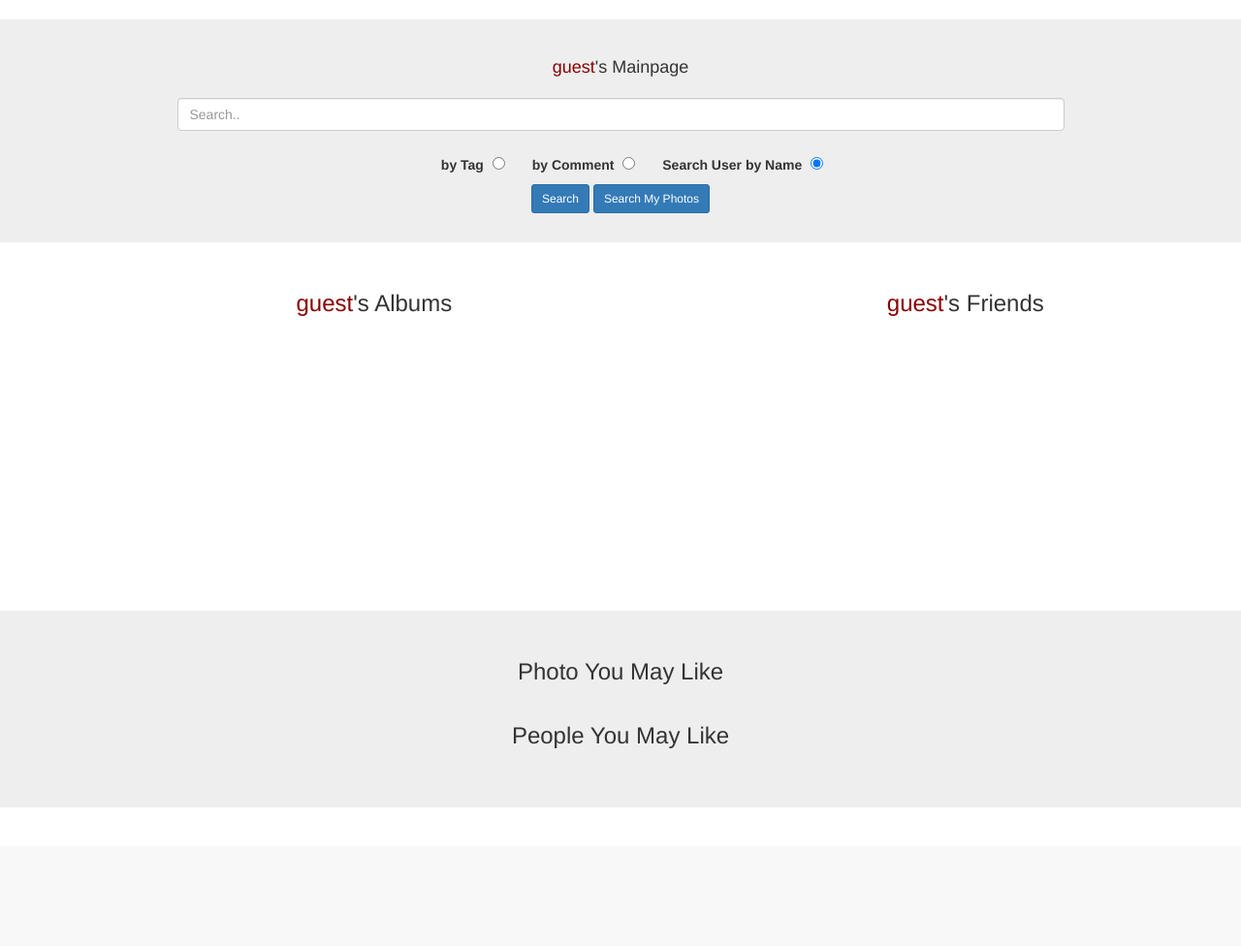
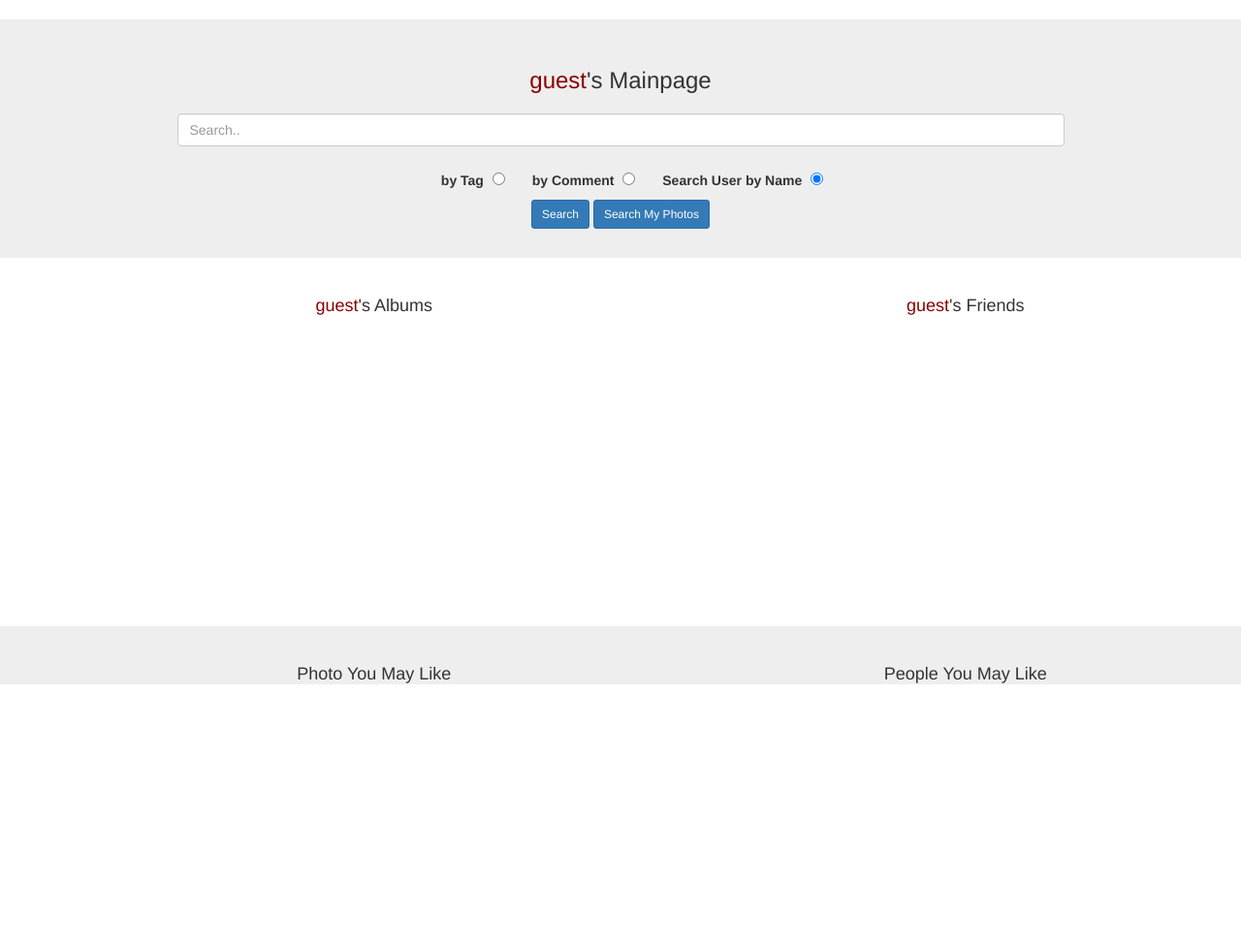
Before and after one commit to EvenGu/photo-share, a Flask app: page /profile/-1 in a window 1280 px wide. Shown: the part 50-1026 px from the top of the page at 97% size. Before the commit the page ends 822 px from the top, so only its background shows below. Run offline with Flask 2, Linux system fonts and the light colour scheme; data comes from the database, SQL or seed files in the repository; tables that the repository leaves empty hold one stand-in row (values such as "Sample post"); some libraries are stand-ins or nearby versions.

Commit message:
formatting

```diff
--- a/PhotoShare/static/home.css
+++ b/PhotoShare/static/home.css
@@ -502,6 +502,7 @@ ol ol {
   min-height: 1px;
   padding-right: 15px;
   padding-left: 15px;
+  background-color: inherit;
 }
 .col-xs-1, .col-xs-2, .col-xs-3, .col-xs-4, .col-xs-5, .col-xs-6, .col-xs-7, .col-xs-8, .col-xs-9, .col-xs-10, .col-xs-11, .col-xs-12 {
   float: left;
@@ -3050,3 +3051,7 @@ usr-comment {
 #photoTable table {
   text-align: center;
 }
+
+#foot{
+   clear: both;
+ }
--- a/PhotoShare/templates/MyProfile.html
+++ b/PhotoShare/templates/MyProfile.html
@@ -36,7 +36,7 @@ and recommendations(photo, user)
     <div class="container">
       <div class="row">
         <div class="col-md12">
-            <h4>{% if profname %} <span style="color:darkred">{{ profname }}</span>'s Mainpage{% endif %}</h4>
+            <h3>{% if profname %} <span style="color:darkred">{{ profname }}</span>'s Mainpage{% endif %}</h3>
             {% if uid!=-1 and uid!=profid %}
                 <form class="makefriends" method="GET" action="/friend/{{ profid }}">
                     {% if not friends %}
@@ -87,7 +87,7 @@ and recommendations(photo, user)
     <div class="col-xs-7 text-center">
         <!---Album--------->
         <div class="field-wrap">
-        <h3><span style="color:darkred;">{{ profname }}</span>'s Albums</h3>
+        <h4><span style="color:darkred;">{{ profname }}</span>'s Albums</h4>
         <!---Create album--------->
         {% if uname !='' and profid==uid %} <!---if auth--->
     	<div class="row text-center">
@@ -118,7 +118,7 @@ and recommendations(photo, user)
     <div class="col-xs-5 text-left">
         <!---my friends list--->
         <div class="field-wrap">
-            <h3><span style="color:darkred;">{{ profname }}</span>'s Friends</h3>
+            <h4><span style="color:darkred;">{{ profname }}</span>'s Friends</h4>
         </div>
         <div class="field-wrap" style="height: 200px;overflow-y: scroll">
             <ul>
@@ -137,39 +137,48 @@ and recommendations(photo, user)
 <!--- recommendations --->
 {% if uid==profid %}
 <section>
-<div class="jumbotron text-center"">
+<div class="jumbotron text-center">
   <div class="container">
-     <div class="row">
+     <div class="col-xs-7 text-center">
         <div class="field-wrap">
-           <h3>Photo You May Like</h3>
+           <h4>Photo You May Like</h4>
+        </div>
+        <div class="field-wrap" style="height: 200px;overflow-y: scroll">
            <table>
-           <tr>
-              {% for photo in recphotos %}
+           {% for photobatch in recphotos|batch(3) %}
+              <tr>
+              {% for photo in photobatch %}
               <td style="padding-left: 50px">
                  <a href="/photo/{{photo[0]}}">
                     <h3>{{photo[1]}}</h3>
-                    <img src="../static/upload/{{photo[2]}}" alt="" style="width:180px; height: 180px"><br/>
+                    <img src="../static/upload/{{photo[2]}}" alt="" style="width:150px; height: 150px"><br/>
                  </a>
               </td>
               {% endfor %}
-           </tr>
+              </tr>
+           {% endfor %}
            </table>
         </div>
      </div>
 
-     <div class="row">
+     <div class="col-xs-5 text-left">
         <div class="field-wrap">
-            <h3>People You May Like</h3>
+            <h4>People You May Like</h4>
+        </div>
+        <div class="field-wrap" style="height: 200px;overflow-y: scroll">
             <ul>
             {% for user in recfriends %}
-                <li class="list-inline">
+                <li>
                 <a href="{{url_for('findu',uid=user[0])}}">{{user[1]}}</a>
                 </li>
 		    {% endfor %}
             </ul>
         </div>
      </div>
+  </div>
+</div>
 
+<div id="foot"></div>
 </section>
 {% endif %}
 
```
Also changed, not shown: PhotoShare/templates/Album.html (+4 -4 lines), PhotoShare/static/upload/1.png (added), PhotoShare/static/upload/2.png (added), PhotoShare/static/upload/3.jpeg (added), PhotoShare/static/upload/4.png (added), PhotoShare/static/upload/5.png (added).
